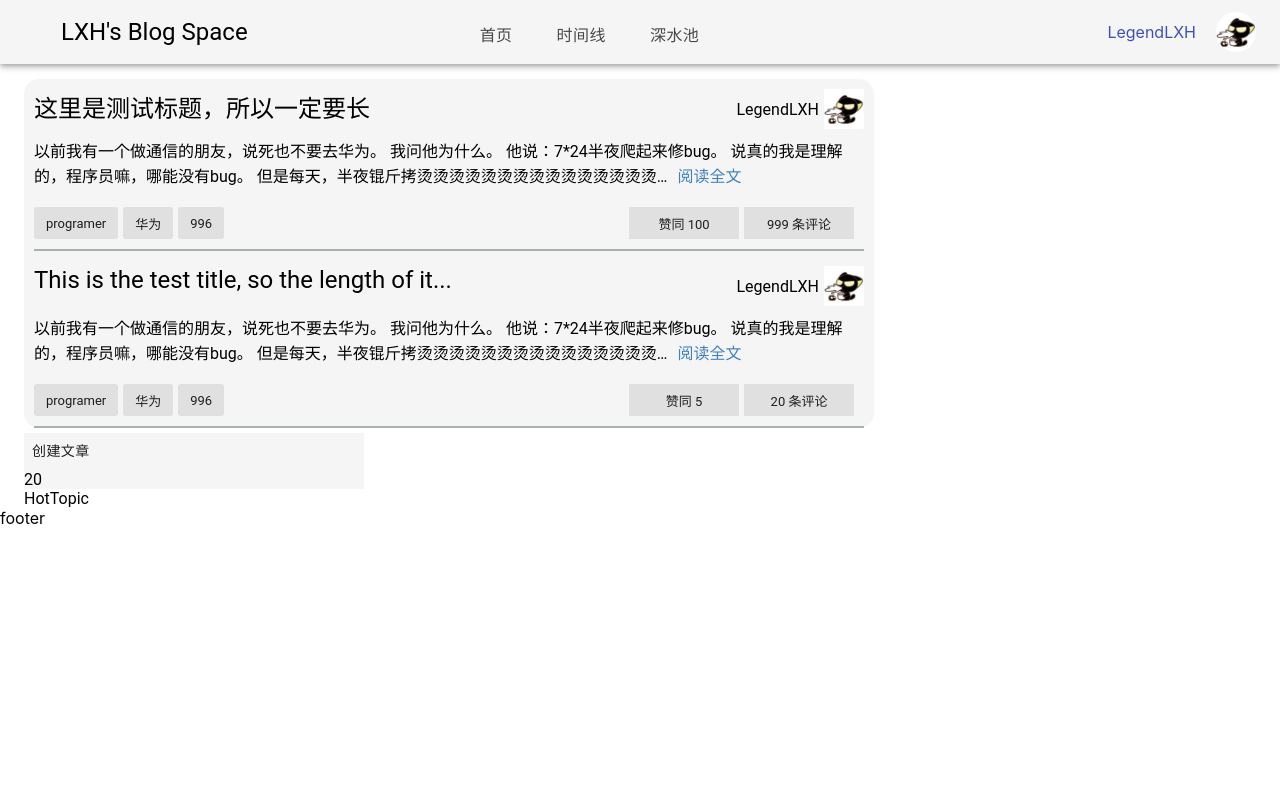
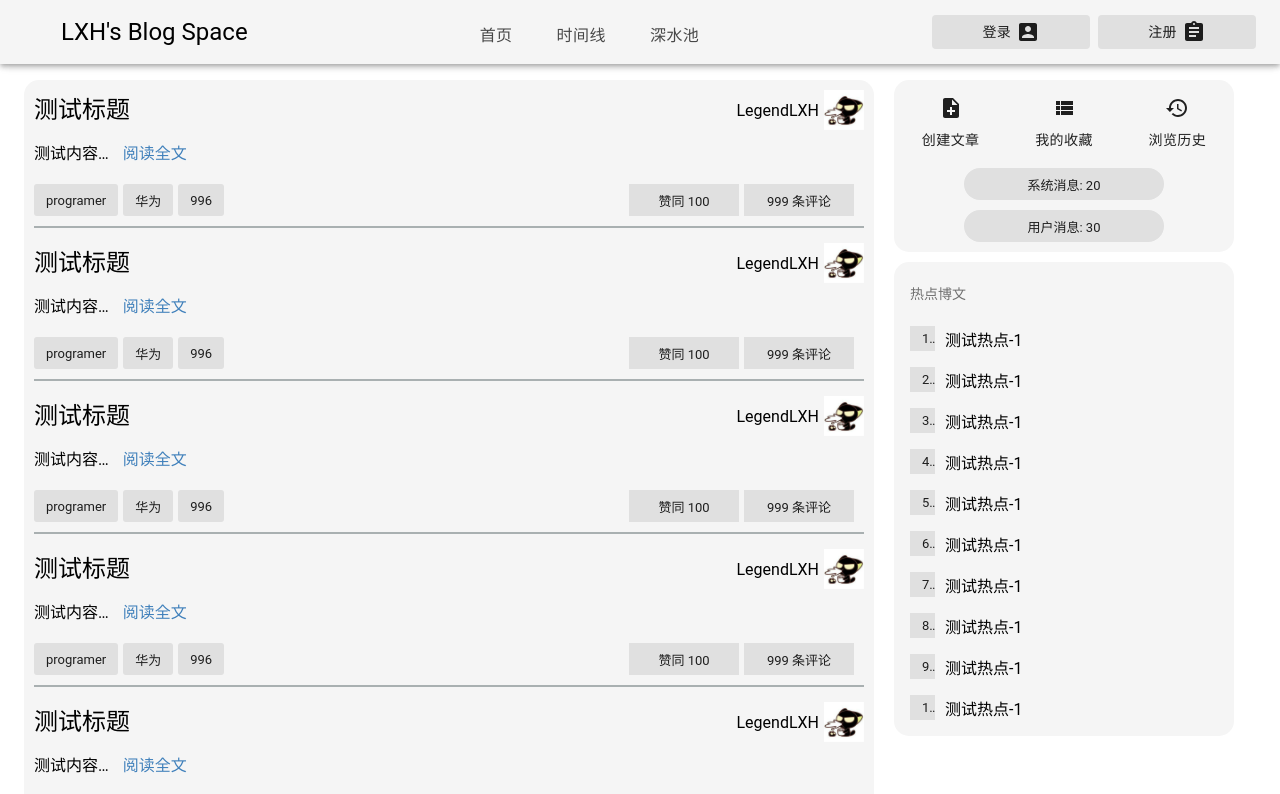
Before and after one commit to leaf-lxh/misaka_network, a React (Create React App) app in the folder LXHBlogSpace/front-end/react-app/: page / in a window 1280 px wide. Shown: the top 794 px of the page. Built offline with nearby package versions, Linux system fonts and the light colour scheme.

Commit message:
update index

```diff
--- a/LXHBlogSpace/front-end/react-app/src/components/BlogBrief.js
+++ b/LXHBlogSpace/front-end/react-app/src/components/BlogBrief.js
@@ -4,17 +4,10 @@ import { makeStyles } from '@material-ui/core/styles'
 
 import BlogBriefBox from './BlogBriefBox'
 
-var testBlogBriefData1 = '{"title": "这里是测试标题，所以一定要长", "article": "以前我有一个做通信的朋友，说死也不要去华为。 我问他为什么。 他说：7*24半夜爬起来修bug。 说真的我是理解的，程序员嘛，哪能没有bug。 但是每天，半夜锟斤拷烫烫烫烫烫烫烫烫烫烫烫烫烫烫烫…", "tags": ["programer", "华为", "996"], "interInfo": {"vote": "100", "comments": "999"}, "userInfo":{"name":"LegendLXH", "avatar":"lxhcat.jpg"}, "href": "/blogs/114514"}';
-var testBlogBriefData2 = '{"title": "This is the test title, so the length of it...", "article": "以前我有一个做通信的朋友，说死也不要去华为。 我问他为什么。 他说：7*24半夜爬起来修bug。 说真的我是理解的，程序员嘛，哪能没有bug。 但是每天，半夜锟斤拷烫烫烫烫烫烫烫烫烫烫烫烫烫烫烫…", "tags": ["programer", "华为", "996"], "interInfo": {"vote": "5", "comments": "20"}, "userInfo":{"name":"LegendLXH", "avatar":"lxhcat.jpg"}}';
+var testBlogBriefData1 = '{"title": "测试标题", "article": "测试内容…                                                                   ", "tags": ["programer", "华为", "996"], "interInfo": {"vote": "100", "comments": "999"}, "userInfo":{"name":"LegendLXH", "avatar":"lxhcat.jpg"}, "href": "/blogs/114514"}';
 
-/*var testBlogBriefData3 = '{"title": "Test title这是测试标题", "article": "之前已经有一些答案提到，在美国建国时，欧洲的政治思想已经走出了家长制。当时的政治思想认为每一个个人不再受到家庭和宗族的束缚，而是以一个个独立的个人参…", "tags": ["programer", "华为", "996"], "interInfo": {"vote": "0", "comments": "83"}, "userInfo":{"name":"LegendLXH", "avatar":"lxhcat.jpg"}}';
-var testBlogBriefData4 = '{"title": "又遇到考试般的面试题（golang）", "article": "不是有没有可能的问题。问题的前半句话基本是事实。后半句话是部分的事实，有多准确，受其他因素限制。 正常呼吸产生的氧自由基对有机体的杀伤效应是确凿无误的…", "tags": ["programer", "华为", "996"], "interInfo": {"vote": "10 K", "comments": "233"}, "userInfo":{"name":"LegendLXH", "avatar":"lxhcat.jpg"}}';
-var testBlogBriefData5 = '{"title": "方舟编译器对开发者有什么好处？", "article": "以前我有一个做通信的朋友，说死也不要去华为。 我问他为什么。 他说：7*24半夜爬起来修bug。 说真的我是理解的，程序员嘛，哪能没有bug。 但是每天，半夜锟斤拷烫烫烫烫烫烫烫烫烫烫烫烫烫烫烫…", "tags": ["programer", "华为", "996"], "interInfo": {"vote": "5.3 K", "comments": "1,135"}, "userInfo":{"name":"LegendLXH", "avatar":"lxhcat.jpg"}}';
-var testBlogBriefData6 = '{"title": "开机卡死第一屏(连 REC 都进不去)关机充电模式又正常", "article": "以前我有一个做通信的朋友，说死也不要去华为。 我问他为什么。 他说：7*24半夜爬起来修bug。 说真的我是理解的，程序员嘛，哪能没有bug。 但是每天，半夜锟斤拷烫烫烫烫烫烫烫烫烫烫烫烫烫烫烫…", "tags": ["programer", "华为", "996"], "interInfo": {"vote": "0", "comments": "999"}, "userInfo":{"name":"LegendLXH", "avatar":"lxhcat.jpg"}}';
-var testBlogBriefData7 = '{"title": "有从重庆去 google 开发者大会的朋友么", "article": "以前我有一个做通信的朋友，说死也不要去华为。 我问他为什么。 他说：7*24半夜爬起来修bug。 说真的我是理解的，程序员嘛，哪能没有bug。 但是每天，半夜锟斤拷烫烫烫烫烫烫烫烫烫烫烫烫烫烫烫…", "tags": ["programer", "华为", "996"], "interInfo": {"vote": "100 K", "comments": "13,123"}, "userInfo":{"name":"LegendLXH", "avatar":"lxhcat.jpg"}}';
-var testBlogBriefData8 = '{"title": "Test title这是测试标题", "article": "以前我有一个做通信的朋友，说死也不要去华为。 我问他为什么。 他说：7*24半夜爬起来修bug。 说真的我是理解的，程序员嘛，哪能没有bug。 但是每天，半夜锟斤拷烫烫烫烫烫烫烫烫烫烫烫烫烫烫烫…", "tags": ["programer", "华为", "996"], "interInfo": {"vote": "888", "comments": "999"}, "userInfo":{"name":"LegendLXH", "avatar":"lxhcat.jpg"}, "href": "/blogs/114514"}';
-*/
-var bunchData = [testBlogBriefData1, testBlogBriefData2];
+
+var bunchData = [testBlogBriefData1, testBlogBriefData1, testBlogBriefData1, testBlogBriefData1, testBlogBriefData1, testBlogBriefData1,testBlogBriefData1,testBlogBriefData1];
 function GetBlogBrief()
 {
     //由array.map函数来进行动态的批量JSX元素生成
--- a/LXHBlogSpace/front-end/react-app/src/components/HotTopic.js
+++ b/LXHBlogSpace/front-end/react-app/src/components/HotTopic.js
@@ -1,9 +1,36 @@
 import React from 'react';
+import "./css/HotTopic.css"
+
+import List from "@material-ui/core/List"
+import ListSubheader from "@material-ui/core/ListSubheader"
+import ListItem from "@material-ui/core/ListItem"
+import Chip from "@material-ui/core/Chip"
+// eslint-disable-next-line
+import Icon from "@material-ui/core/Icon"
+function GetHotTopic(){
+    var topic = ["测试热点-1","测试热点-1","测试热点-1","测试热点-1","测试热点-1","测试热点-1","测试热点-1","测试热点-1","测试热点-1","测试热点-1"];
+    return topic;
+}
 
 function HotTopic(){
     return (
-        <div>
-            <div>HotTopic</div>
+        <div className="recommand-panel">
+            <List>
+                <ListSubheader component="div" disableSticky="false">热点博文</ListSubheader>
+                {
+                    GetHotTopic().map((element, index) =>{
+                        return (
+                            <ListItem button className="topic-list-elements">
+                                <Chip style={{borderRadius: 0, width: 25, height: 25}} label={index + 1} />
+                                <div className="topic-label">
+                                    {element}
+                                </div>
+                            </ListItem>
+                        )
+                    })
+                }
+            </List>
+
         </div>
     );
 }
--- a/LXHBlogSpace/front-end/react-app/src/components/MainContainer.js
+++ b/LXHBlogSpace/front-end/react-app/src/components/MainContainer.js
@@ -37,7 +37,20 @@ function GenPage(requiredPage) {
     }
 }
 
+function AdjustRightPanelPos(){
+    var briefList = document.getElementsByClassName("blog-brief-list")[0];
+    var panelLeft = briefList.offsetLeft + briefList.offsetWidth + 20;
+    var panel = document.getElementsByClassName("index-right-panel")[0];
+    panel.style.position = "fixed"
+    panel.style.top = "80px";
+    panel.style.left= panelLeft + "px";
+}
+
 const MainContainer = (requiredPage) => {
+    //设置右边面板悬浮
+    window.onload = AdjustRightPanelPos;
+    window.onresize = AdjustRightPanelPos;
+
     return(
         <Container fixed className="main-container">
             {GenPage(requiredPage)}
--- a/LXHBlogSpace/front-end/react-app/src/components/NavBar.js
+++ b/LXHBlogSpace/front-end/react-app/src/components/NavBar.js
@@ -89,7 +89,7 @@ const statusStyle = makeStyles({
 
 
 function isVaildLogin(){
-    return [true, "LegendLXH", "lxhcat.jpg"];
+    return [false, "LegendLXH", "lxhcat.jpg"];
 };
 
 const StatusZone = () =>{
@@ -145,7 +145,7 @@ const IndexZone = () => {
 const NavBar = () => {
     const style = navStyle();
     return(
-        <AppBar position="relative" >
+        <AppBar position="fixed" >
             <ToolBar className={style.root}>
                 <Typography className = {style.title} variant="h5">
                     LXH's Blog Space
--- a/LXHBlogSpace/front-end/react-app/src/components/UserPanel.js
+++ b/LXHBlogSpace/front-end/react-app/src/components/UserPanel.js
@@ -1,9 +1,12 @@
 import React from 'react';
-// eslint-disable-next-line
-import { makeStyles } from '@material-ui/core/styles'
 
 import Button from "@material-ui/core/Button"
+import Chip from "@material-ui/core/Chip"
 import "./css/UserPanel.css"
+
+import NoteAdd from "@material-ui/icons/NoteAdd"
+import ViewList from "@material-ui/icons/ViewList"
+import History from "@material-ui/icons/History"
 
 function GetuserInfo(){
     var userInfoStr = '{"username": "TestName", "avatar": "lxhcat.jpg", "system_msg": "20", "user_msg": "30", "account_state": "ok"}';
@@ -16,12 +19,40 @@ const UserPanel = () => {
     return(
         <div className="user-panel">
             <div className="control-panel">
-                <div>
-                    <Button>创建文章</Button>
+                <div className="control-elements">
+                    <Button style={{display:"inline-block"}}>
+                        <div className="control-elements-icon">
+                            <NoteAdd />
+                        </div>
+                        <div className="control-elements-text">
+                            创建文章
+                        </div>
+                    </Button>
+                </div>
+                <div className="control-elements">
+                    <Button style={{display:"inline-block"}}>
+                        <div className="control-elements-icon">
+                            <ViewList />
+                        </div>
+                        <div className="control-elements-text">
+                            我的收藏
+                        </div>
+                    </Button>
+                </div>
+                <div className="control-elements">
+                    <Button style={{display:"inline-block"}}>
+                        <div className="control-elements-icon">
+                            <History />
+                        </div>
+                        <div className="control-elements-text">
+                            浏览历史
+                        </div>
+                    </Button>
                 </div>
             </div>
             <div className="msg-panel">
-                {userInfo["system_msg"]}
+                    <Chip className="msg-panel-elements" label={"系统消息: " + userInfo["system_msg"]}/>
+                    <Chip className="msg-panel-elements" label={"用户消息: " + userInfo["user_msg"]}/>
             </div>
         </div>
     )
--- /dev/null
+++ b/LXHBlogSpace/front-end/react-app/src/components/css/HotTopic.css
@@ -0,0 +1,14 @@
+.recommand-panel{
+    background-color: #f5f5f5;
+    margin: auto;
+    margin-top: 10px;
+    border-radius: 15px;
+}
+
+.topic-list-element{
+    padding-left: 10px;
+}
+
+.topic-label{
+    padding-left: 10px;
+}
--- a/LXHBlogSpace/front-end/react-app/src/components/css/MainContainer.css
+++ b/LXHBlogSpace/front-end/react-app/src/components/css/MainContainer.css
@@ -1,5 +1,5 @@
 .main-container{
-    margin-top: 15px;
+    margin-top: 80px;
     display: flex;
 }
 
@@ -15,7 +15,9 @@
 .index-right-panel{
     display: block;
     width: 340px;
-    border-radius: 15px;
     height: auto;
     font-family: "Roboto";
+    position: fixed;
+    top:80px;
+    left: 1213px;
 }
--- a/LXHBlogSpace/front-end/react-app/src/components/css/UserPanel.css
+++ b/LXHBlogSpace/front-end/react-app/src/components/css/UserPanel.css
@@ -1,4 +1,29 @@
 .user-panel{
     background-color: #f5f5f5;
     margin: auto;
+    border-radius: 15px;
 }
+
+.control-panel{
+    display: flex;
+    margin: 0;
+    padding-top: 10px;
+    text-align: center;
+}
+
+.control-elements{
+
+    flex-grow: 1;
+}
+
+.msg-panel{
+    text-align: center;
+    padding-bottom: 10px;
+}
+
+.msg-panel-elements{
+    width: 200px;
+    margin: auto;
+    margin-top: 10px;
+    border-radius: 0%;
+}
```
Also changed, not shown: 1 other file (tests, documents, lock files or other folders).
